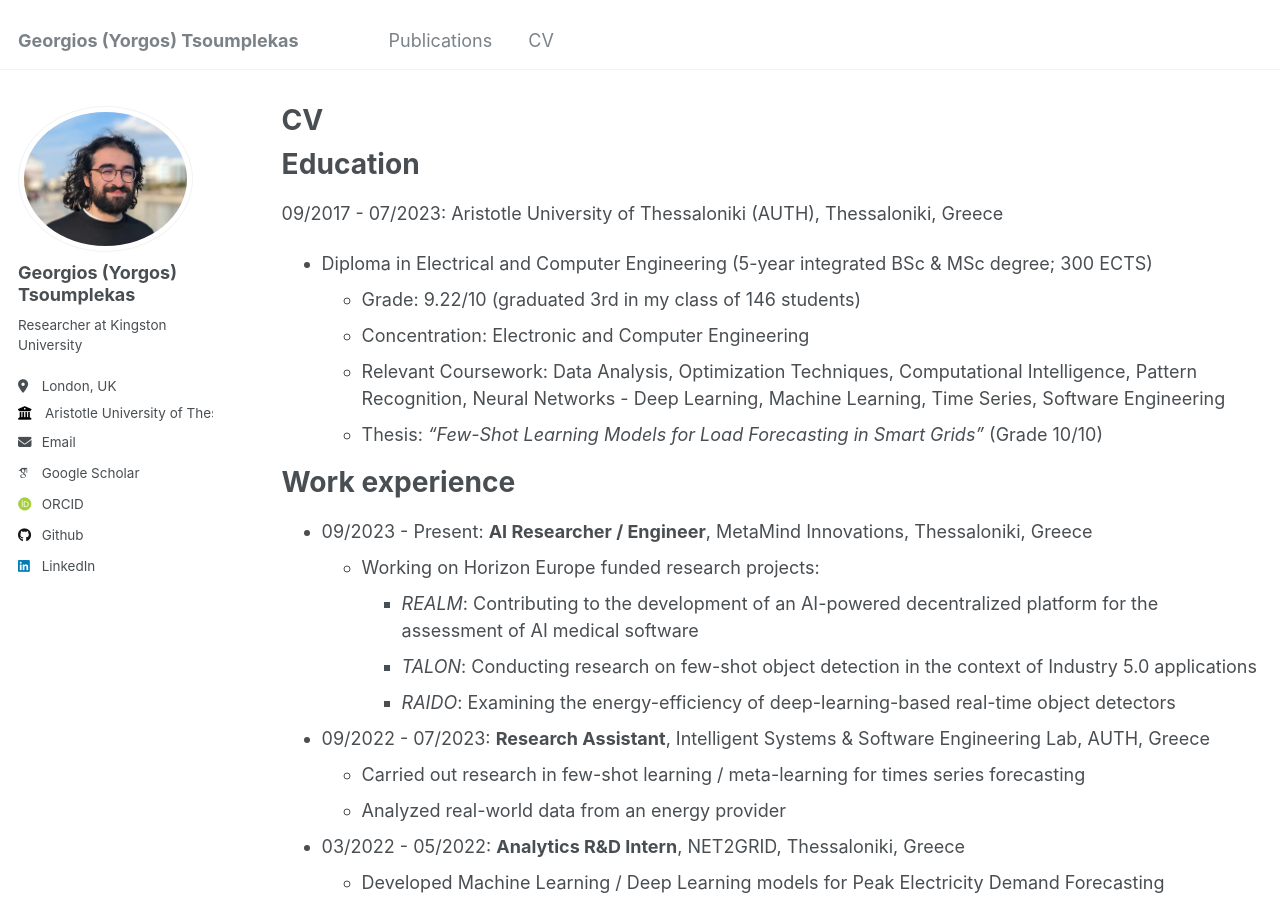
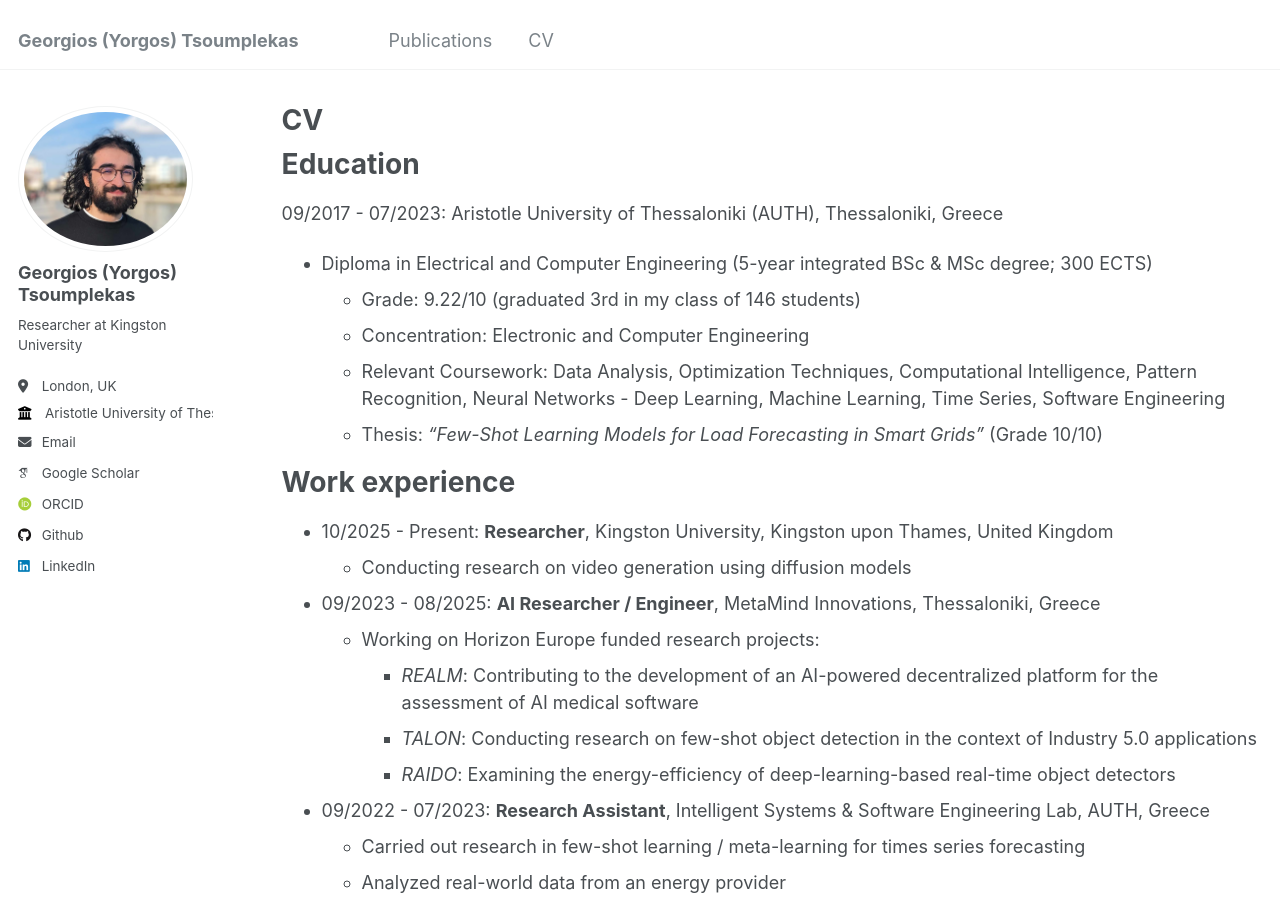
Before and after one commit to GeorgeTsoumplekas/GeorgeTsoumplekas.github.io, a Jekyll site: the page built from _pages/cv.md, in a window 1280 px wide and 900 px high. Built offline with Jekyll 4.4.1, drawn with Linux system fonts in a browser that asks for light colours; some web fonts are replaced.

Commit message:
Update cv.md

```diff
--- a/_pages/cv.md
+++ b/_pages/cv.md
@@ -21,7 +21,10 @@ Education
 
 Work experience
 ======
-* 09/2023 - Present: **AI Researcher / Engineer**, MetaMind Innovations, Thessaloniki, Greece
+* 10/2025 - Present: **Researcher**, Kingston University, Kingston upon Thames, United Kingdom
+  * Conducting research on video generation using diffusion models
+
+* 09/2023 - 08/2025: **AI Researcher / Engineer**, MetaMind Innovations, Thessaloniki, Greece
   * Working on Horizon Europe funded research projects:
     * *REALM*: Contributing to the development of an AI-powered decentralized platform for the assessment of AI medical software
     * *TALON*: Conducting research on few-shot object detection  in the context of Industry 5.0 applications
```
